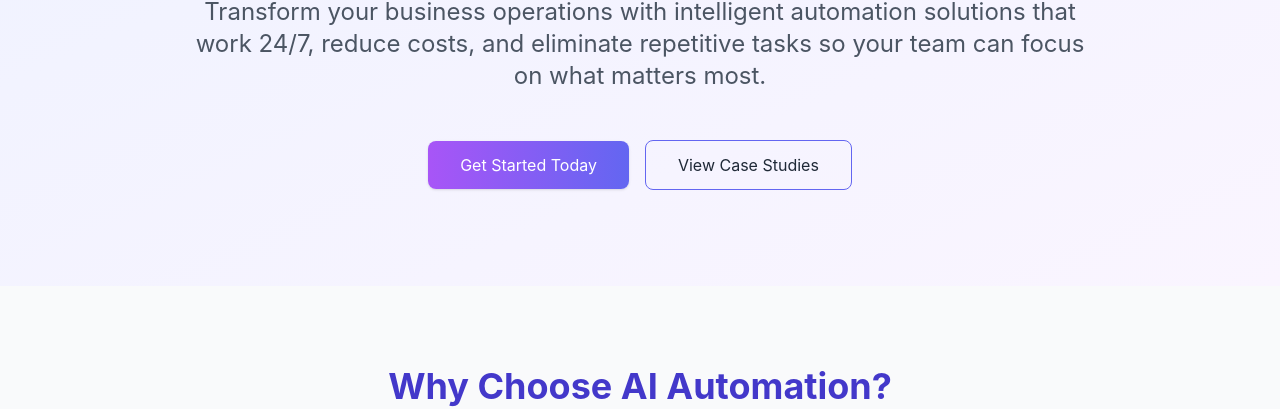
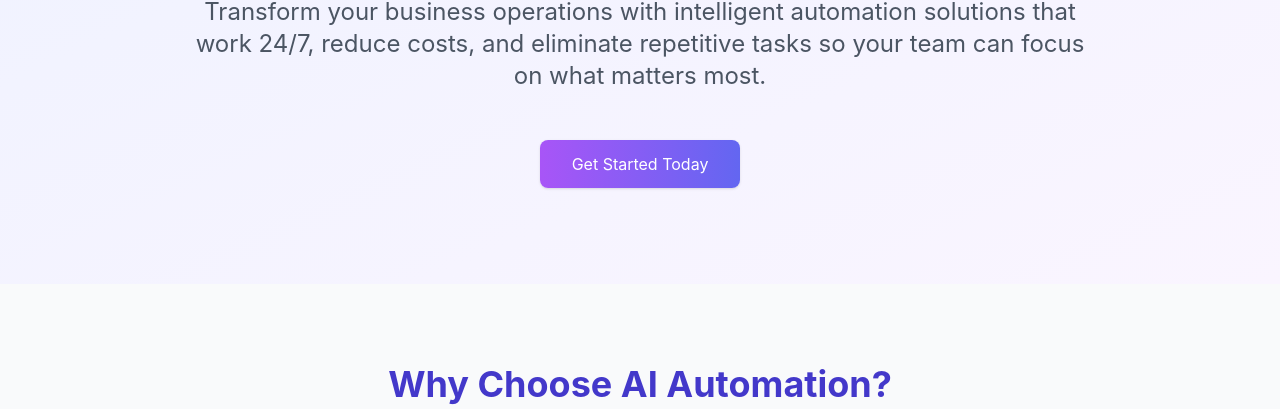
Before and after one commit to malumewejuice/Tech-QHO, a website: page AI Automation.html in a window 1280 px wide. Shown: the part 392-801 px from the top of the page. Drawn offline with nearby package versions, Linux system fonts and the light colour scheme.

Commit message:
Update AI Automation.html

```diff
--- a/AI Automation.html
+++ b/AI Automation.html
@@ -54,9 +54,6 @@
         <div class="flex flex-col sm:flex-row items-center justify-center gap-4">
           <a href="/contact" class="px-8 py-3 bg-gradient-to-r from-purple-500 to-indigo-500 text-white rounded-lg shadow hover:opacity-90">
             Get Started Today
-          </a>
-          <a href="/services" class="px-8 py-3 border border-indigo-500 rounded-lg hover:bg-indigo-50">
-            View Case Studies
           </a>
         </div>
       </div>
```
